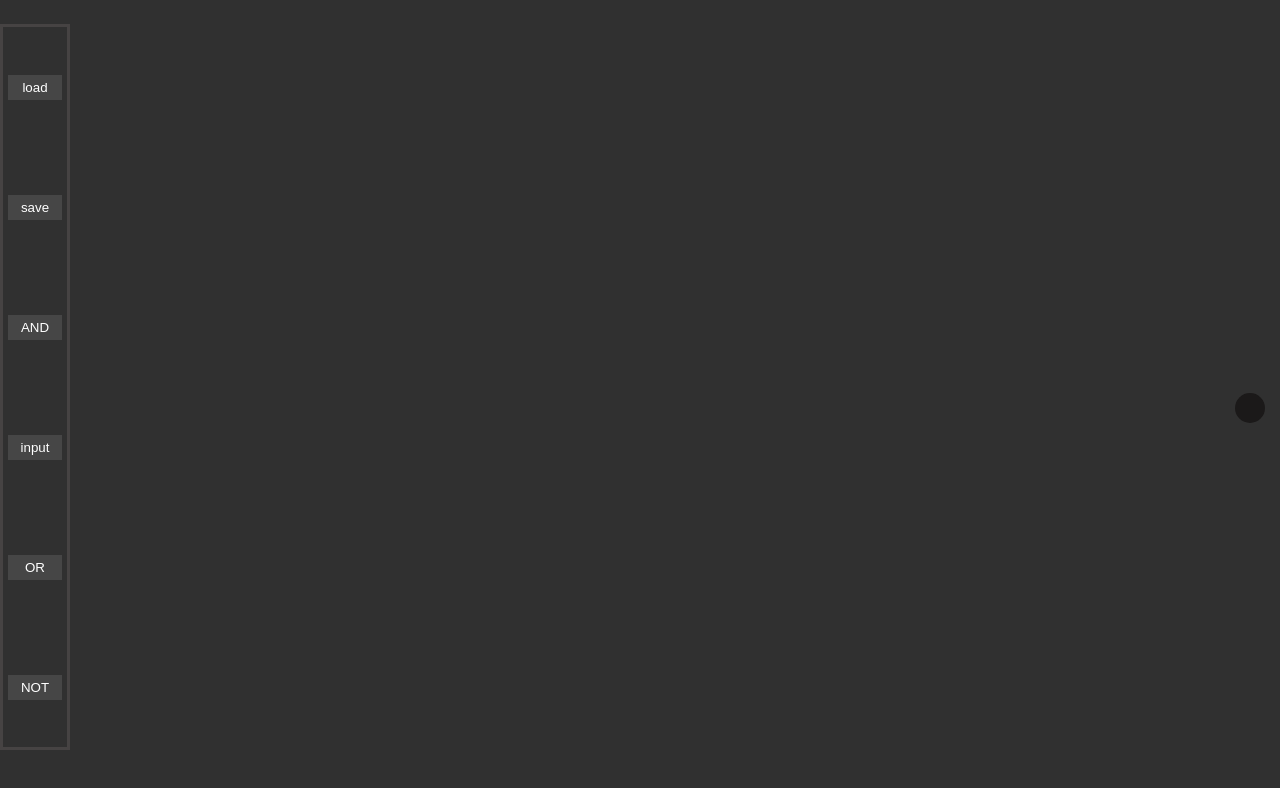
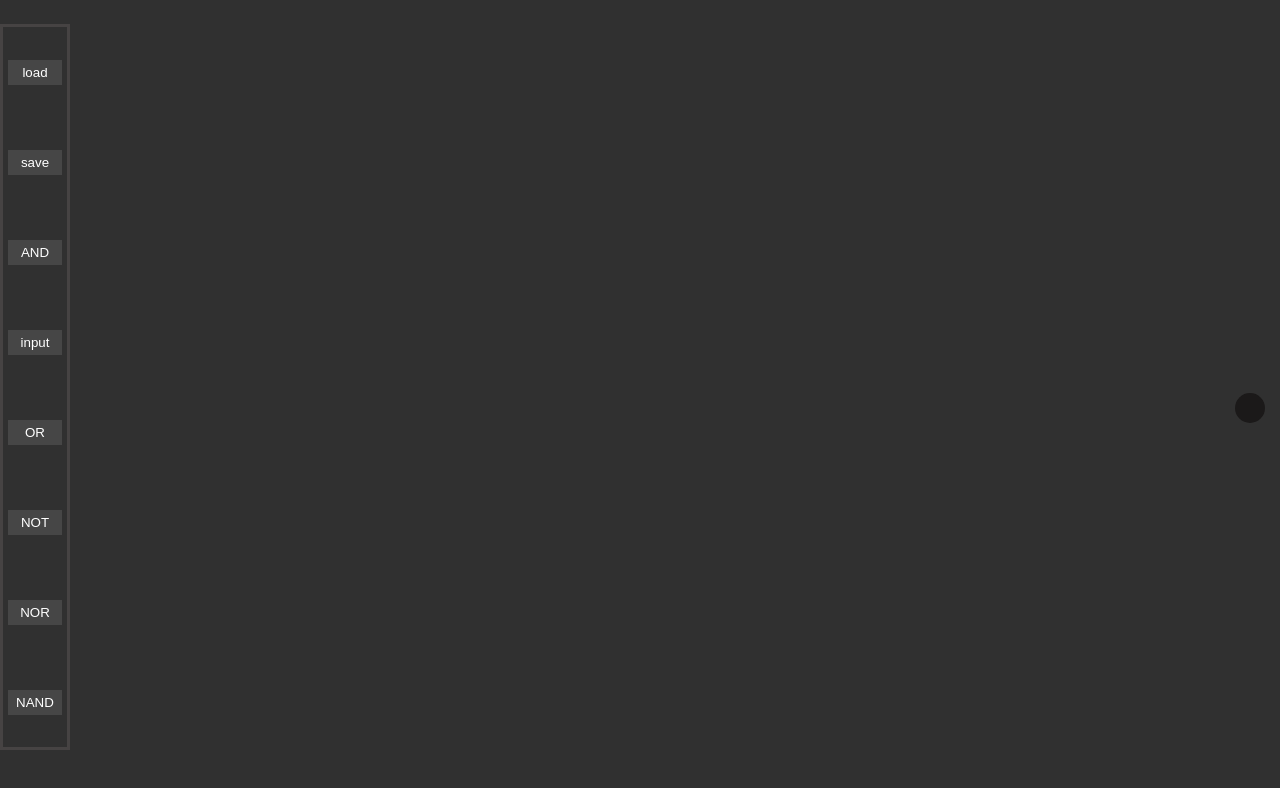
Before and after one commit to 0Atticus/CircuitSim, a plain HTML site: page index.html in a window 1280 px wide. Drawn offline with Linux system fonts and the light colour scheme.

Commit message:
more gate types

```diff
--- a/index.html
+++ b/index.html
@@ -4,7 +4,7 @@
     <meta charset="UTF-8">
     <meta http-equiv="X-UA-Compatible" content="IE=edge">
     <meta name="viewport" content="width=device-width, initial-scale=1.0">
-    <title>Document</title>
+    <title>CircuitSim</title>
     <link rel="stylesheet" href="style.css">
 </head>
 <body>
@@ -40,6 +40,8 @@
         <button id="new-switch">input</button>
         <button id="new-or">OR</button>
         <button id="new-not">NOT</button>
+        <button id="new-nor">NOR</button>
+        <button id="new-nand">NAND</button>
     </div>
 
 
```
